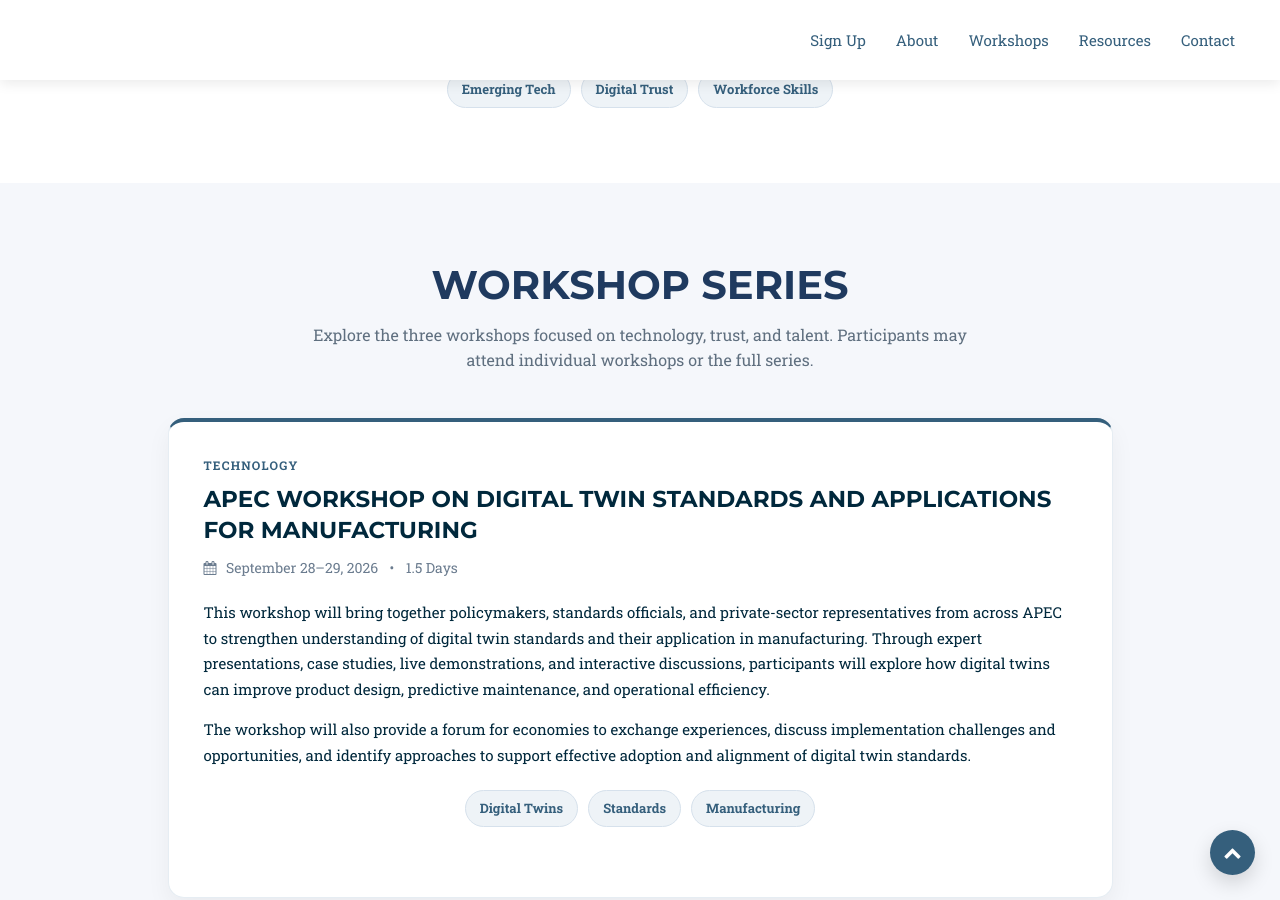
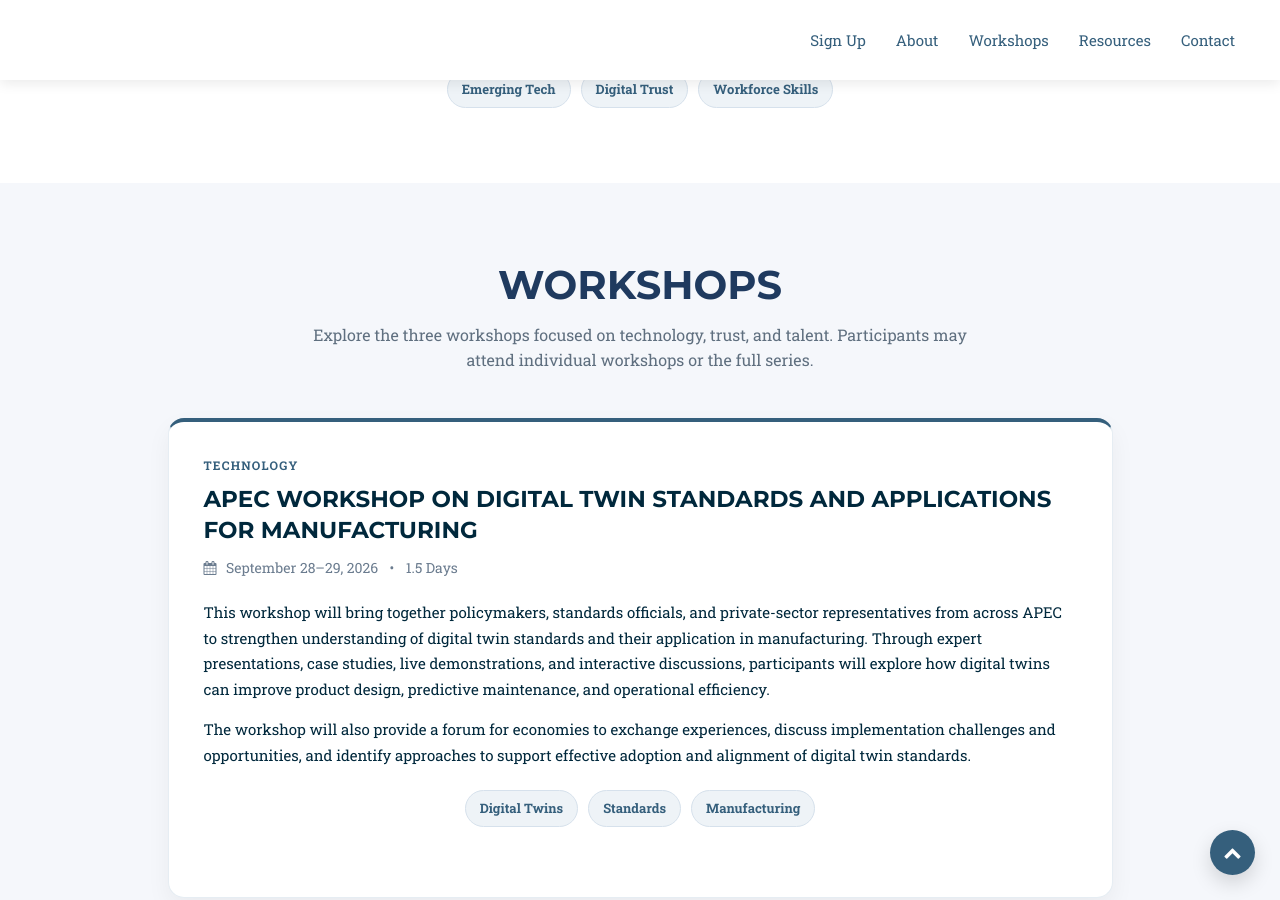
Before and after one commit to usapecrise/singapore-digital-cluster, a Jekyll site: the page built from index.html, in a window 1280 px wide and 900 px high, scrolled down 2665 px. Built offline with Jekyll 4.4.1, drawn with Linux system fonts in a browser that asks for light colours; nearby versions of some CDN libraries; some web fonts are replaced; library files that are not in the unit come from our copies.

Commit message:
Update workshops.html

```diff
--- a/_includes/2017_data/workshops.html
+++ b/_includes/2017_data/workshops.html
@@ -3,7 +3,7 @@
 
     <!-- TITLE -->
     <div class="text-center" style="margin-bottom:45px;">
-      <h2 class="section-heading">Workshop Series</h2>
+      <h2 class="section-heading">Workshops</h2>
       <p style="
         max-width:700px;
         margin:15px auto 0;
```
